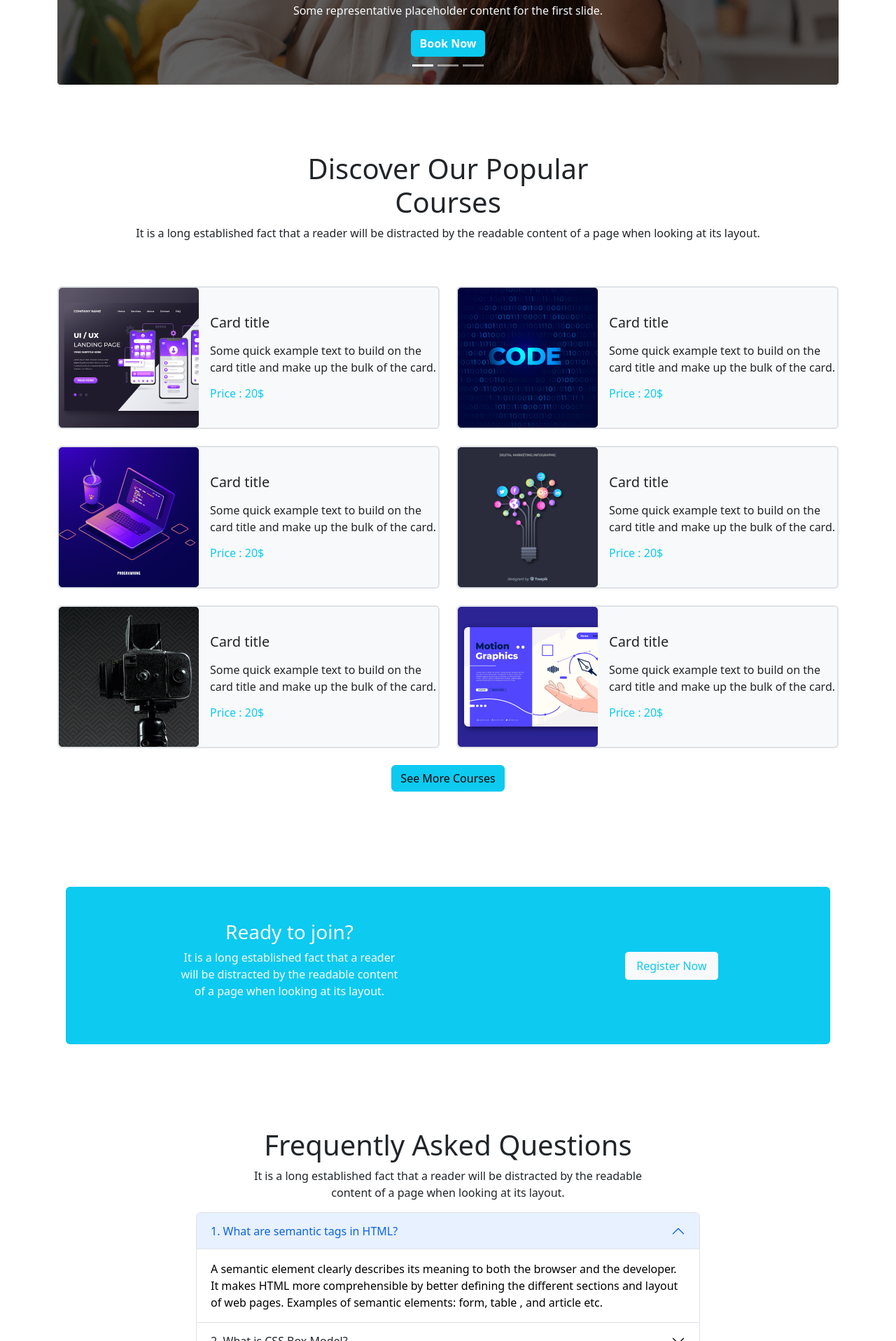
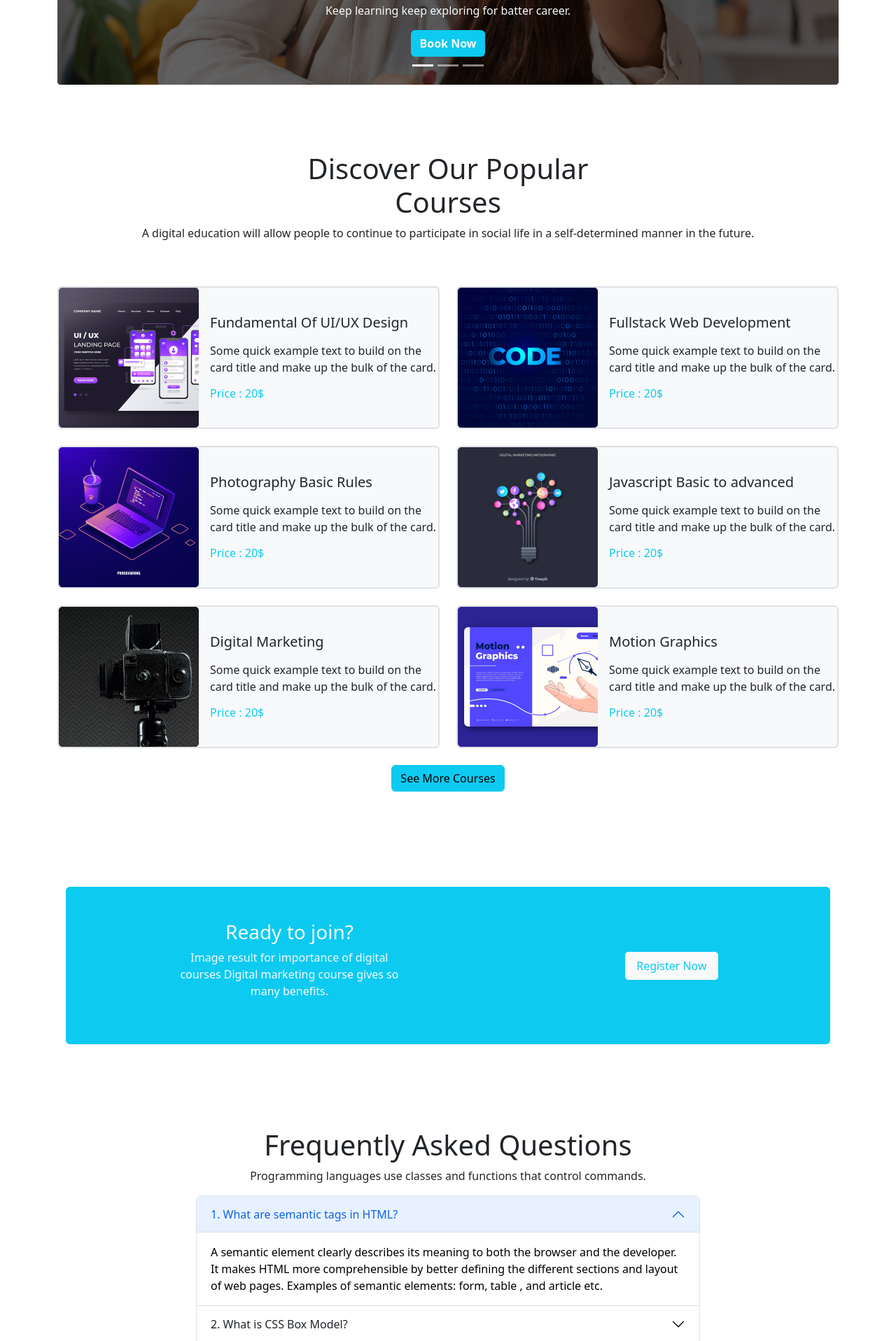
Before and after one commit to sayyed-ahsan/Assaignment-3, a plain HTML site: page index.html in a window 1280 px wide. Shown: the part 545-2461 px from the top of the page at 70% size. Drawn offline with nearby package versions, Linux system fonts and the light colour scheme.

Commit message:
all done

```diff
--- a/index.html
+++ b/index.html
@@ -5,7 +5,7 @@
     <meta charset="UTF-8">
     <meta http-equiv="X-UA-Compatible" content="IE=edge">
     <meta name="viewport" content="width=device-width, initial-scale=1.0">
-    <title>Keep Exploring</title>
+    <title>Global Academy</title>
     <!-- boostrap style link -->
     <link href="https://cdn.jsdelivr.net/npm/bootstrap@5.2.0/dist/css/bootstrap.min.css" rel="stylesheet"
         integrity="sha384-gH2yIJqKdNHPEq0n4Mqa/HGKIhSkIHeL5AyhkYV8i59U5AR6csBvApHHNl/vI1Bx" crossorigin="anonymous">
@@ -58,7 +58,7 @@
                         <div class="carousel-caption">
                             <h5 class="text-light h1 fw-bold cr-titell">Get Started Digital <br> Learning
                             </h5>
-                            <p class="text-light cr-para-g">Some representative placeholder content for the first slide.
+                            <p class="text-light cr-para-g">Keep learning keep exploring for batter career.
                             </p>
                             <button type="button" class="btn bg-info text-light fw-bold book-btn">Book Now</button>
                         </div>
@@ -68,7 +68,7 @@
                         <div class="carousel-caption d-md-block">
                             <h5 class="text-light h1 fw-bold cr-titell">Get Started Digital <br> Learning
                             </h5>
-                            <p class="text-light cr-para-g">Some representative placeholder content for the first slide.
+                            <p class="text-light cr-para-g">Keep learning keep exploring for batter career.
                             </p>
                             <button type="button" class="btn bg-info text-light fw-bold book-btn">Book Now</button>
                         </div>
@@ -77,7 +77,7 @@
                         <img src="images/cover/cover-3.jpg" class="d-block w-100" alt="...">
                         <div class="carousel-caption d-md-block">
                             <h5 class="text-light h1 fw-bold cr-titell">Get Started Digital <br> Learning</h5>
-                            <p class="text-light cr-para-g">Some representative placeholder content for the first slide.
+                            <p class="text-light cr-para-g">Keep learning keep exploring for batter career.
                             </p>
                             <button type="button" class="btn bg-info text-light fw-bold  book-btn">Book Now</button>
                         </div>
@@ -99,18 +99,15 @@
     <!----------- popular courses ----------->
     <section class="container py-5">
         <h1 class="text-center">Discover Our Popular<br>Courses</h1>
-        <p class="text-center pb-4">It is a long established fact that a reader will be distracted by the readable
-            content of
-            a page when looking
-            at its layout.</p>
+        <p class="text-center pb-4">A digital education will allow people to continue to participate in social life in a
+            self-determined manner in the future.</p>
         <div class="row">
             <div class="col-lg-6 col-md-12 col-sm-12 g-4 hole-crs">
                 <div class="d-flex flex-column flex-sm-row  border rounded-2 border-2 bg-light hole-crd">
                     <div class="corces-img"><img class="" src="images/course/course-1.png" alt=""></div>
                     <div class="d-flex flex-column justify-content-center ps-3 crd-info">
-                        <h5 class=" h5 mb-3">Card title</h5>
-                        <p class="">Some quick example text to build on the card title and make up the bulk of
-                            the card.
+                        <h5 class=" h5 mb-3">Fundamental Of UI/UX Design</h5>
+                        <p class="">Some quick example text to build on the card title and make up the bulk of the card.
                         </p>
                         <p class="card-text h6 text-info">Price : 20$</p>
                     </div>
@@ -120,9 +117,8 @@
                 <div class="d-flex flex-column flex-sm-row  border rounded-2 border-2 bg-light hole-crd">
                     <div class="corces-img"><img class="" src="images/course/course-2.png" alt=""></div>
                     <div class="d-flex flex-column justify-content-center ps-3 crd-info">
-                        <h5 class=" h5 mb-3">Card title</h5>
-                        <p class="">Some quick example text to build on the card title and make up the bulk of
-                            the card.
+                        <h5 class=" h5 mb-3">Fullstack Web Development</h5>
+                        <p class="">Some quick example text to build on the card title and make up the bulk of the card.
                         </p>
                         <p class="card-text h6 text-info">Price : 20$</p>
                     </div>
@@ -132,7 +128,7 @@
                 <div class="d-flex flex-column flex-sm-row  border rounded-2 border-2 bg-light hole-crd">
                     <div class="corces-img"><img class="" src="images/course/course-3.png" alt=""></div>
                     <div class="d-flex flex-column justify-content-center ps-3 crd-info">
-                        <h5 class=" h5 mb-3">Card title</h5>
+                        <h5 class=" h5 mb-3">Photography Basic Rules</h5>
                         <p class="">Some quick example text to build on the card title and make up the bulk of
                             the card.
                         </p>
@@ -144,7 +140,7 @@
                 <div class="d-flex flex-column flex-sm-row  border rounded-2 border-2 bg-light hole-crd">
                     <div class="corces-img"><img class="" src="images/course/course-4.png" alt=""></div>
                     <div class="d-flex flex-column justify-content-center ps-3 crd-info">
-                        <h5 class=" h5 mb-3">Card title</h5>
+                        <h5 class=" h5 mb-3">Javascript Basic to advanced</h5>
                         <p class="">Some quick example text to build on the card title and make up the bulk of
                             the card.
                         </p>
@@ -156,7 +152,7 @@
                 <div class="d-flex flex-column flex-sm-row  border rounded-2 border-2 bg-light hole-crd">
                     <div class="corces-img"><img class="" src="images/course/course-5.png" alt=""></div>
                     <div class="d-flex flex-column justify-content-center ps-3 crd-info">
-                        <h5 class=" h5 mb-3">Card title</h5>
+                        <h5 class=" h5 mb-3">Digital Marketing</h5>
                         <p class="">Some quick example text to build on the card title and make up the bulk of
                             the card.
                         </p>
@@ -168,7 +164,7 @@
                 <div class="d-flex flex-column flex-sm-row  border rounded-2 border-2 bg-light hole-crd">
                     <div class="corces-img"><img class="" src="images/course/course-6.png" alt=""></div>
                     <div class="d-flex flex-column justify-content-center ps-3 crd-info">
-                        <h5 class=" h5 mb-3">Card title</h5>
+                        <h5 class=" h5 mb-3">Motion Graphics</h5>
                         <p class="">Some quick example text to build on the card title and make up the bulk of
                             the card.
                         </p>
@@ -187,9 +183,8 @@
             class="bg-info my-5 py-5 rounded-2 d-flex flex-column flex-md-row flex justify-content-around align-items-center">
             <div style="max-width: 20rem;">
                 <h3 class="text-light text-center">Ready to join?</h3>
-                <p class="text-light text-center">It is a long established fact that a reader will be distracted by the
-                    readable content of a page
-                    when looking at its layout.</p>
+                <p class="text-light text-center">Image result for importance of digital courses
+                    Digital marketing course gives so many benefits.</p>
             </div>
             <div>
                 <!-- Button trigger modal -->
@@ -225,9 +220,7 @@
     <Section class="container mt-5">
         <div>
             <h3 class="text-center h1">Frequently Asked Questions</h3>
-            <p class="text-center">It is a long established fact that a reader will be distracted by the readable <br>
-                content of a page when
-                looking at its layout.</p>
+            <p class="text-center">Programming languages use classes and functions that control commands. </p>
         </div>
         <div class="d-flex justify-content-center px-2">
             <div class="accordion" id="accordionExample" style="width: 45rem;">
--- a/style.css
+++ b/style.css
@@ -1,3 +1,4 @@
+/********* custom style **********/
 .pro-edu {
     font-size: 2rem;
     font-weight: 600;
@@ -6,6 +7,8 @@
 .cr-brightness img {
     filter: brightness(40%);
 }
+
+/***** mediaqary for mobile *******/
 
 @media only screen and (max-width: 576px) {
 
```
